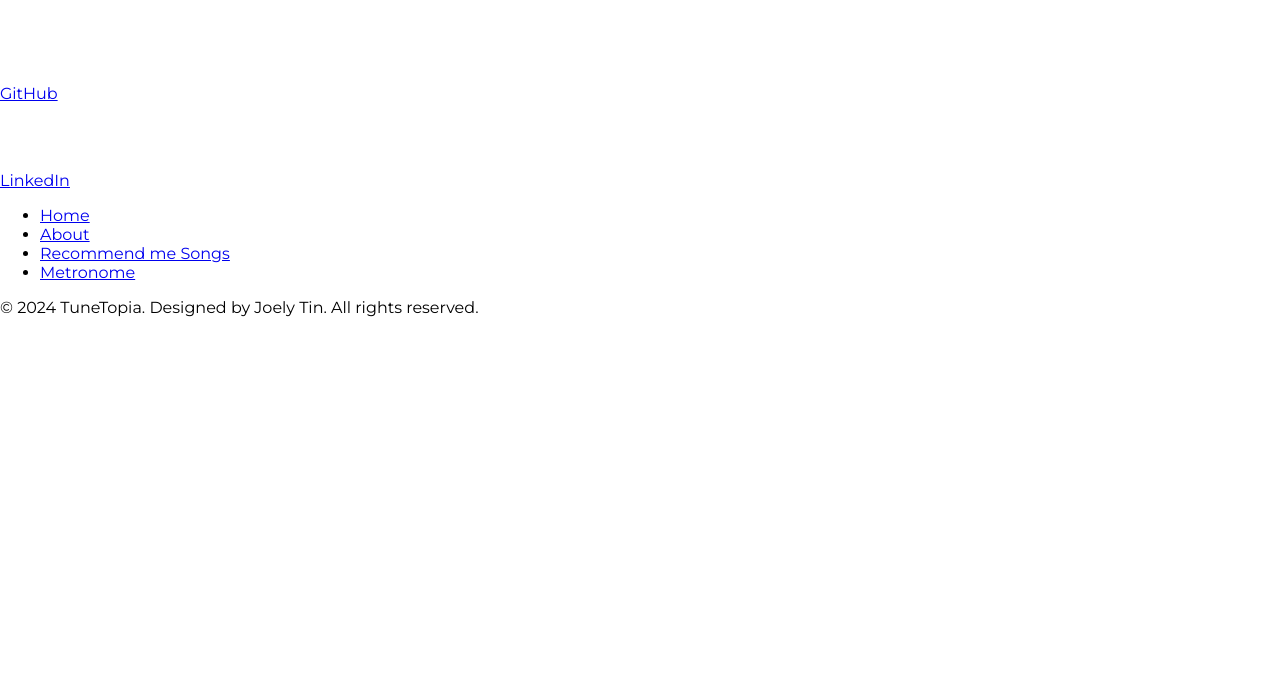
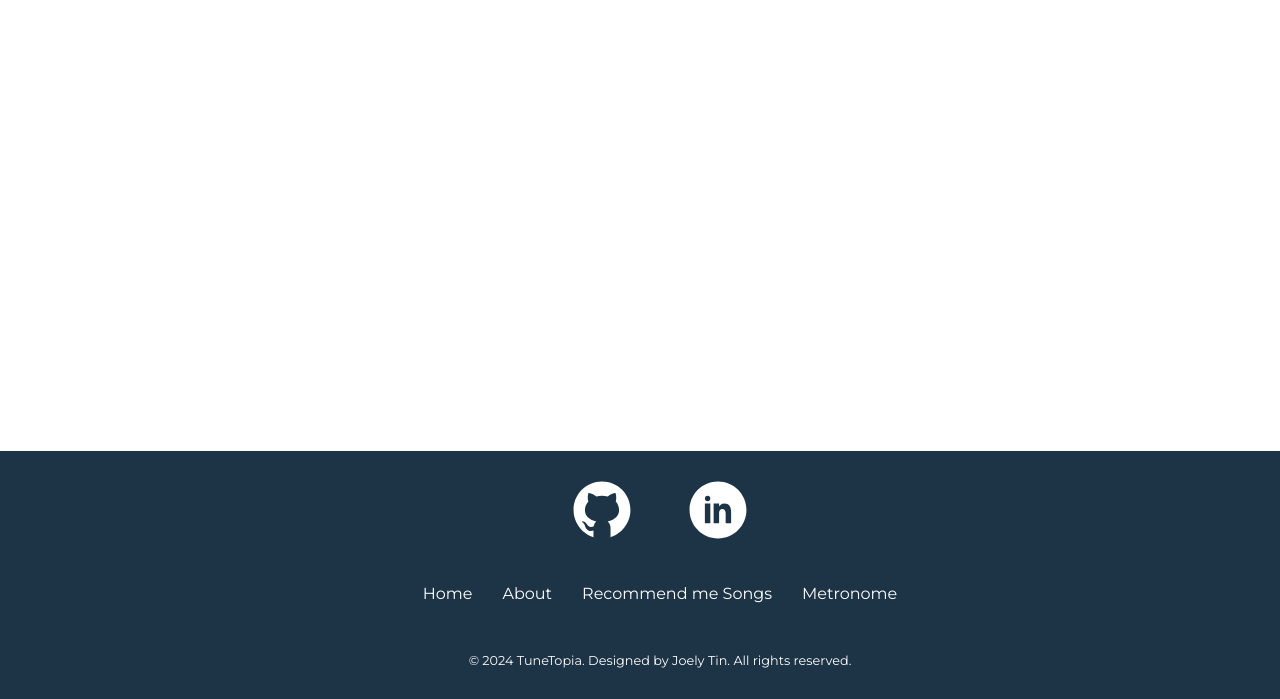
Before and after one commit to joelytin/TuneTopia, a Flask app: page /home in a window 1280 px wide. Shown: the part 101-800 px from the top of the page. Run offline with Flask 3, Linux system fonts and the light colour scheme; parts of the project's set-up code (start-up, migrations or seed data) failed here and were passed over.

Commit message:
Update footer styles

```diff
--- a/static/css/base-styles.css
+++ b/static/css/base-styles.css
@@ -37,3 +37,90 @@ nav div:hover {
    background-color: #ddd;
    color: black;
 }
+
+/* Footer */
+footer {
+   background-color: #1D3446;
+   color: #fff;
+   padding: 20px;
+   text-align: center;
+   font-family: 'Montserrat', sans-serif;
+   width: 100%;
+   height: 13rem;
+   position: fixed;
+   bottom: 0;
+}
+
+.social-icons {
+   display: flex;
+   justify-content: center;
+   margin-bottom: 20px;
+}
+
+.social-icons a {
+   color: #fff;
+   display: flex;
+   flex-direction: column;
+   align-items: center;
+   text-decoration: none;
+   position: relative;
+   width: 100px;
+   margin: 0.25rem 0.5rem;
+   img {
+       width: 70px;
+   }
+   &::before {
+       content: "";
+       opacity: 0;
+       transition: all 0.2s;
+       position: absolute;
+       background: radial-gradient(#223640 40%, transparent 70%);
+       top: -15px;
+       left: -15px;
+       height: 130px;
+       width: 130px;
+       border-radius: 100%;
+       z-index: -5;
+   }
+   div.hidden-label {
+       opacity: 0;
+       transition: all 0.2s;
+       color: #fff;
+       font-size: 0.8rem;;
+   }
+   &:focus, &:hover {
+       &::before, div.hidden-label {
+           opacity: 1;
+       }
+   }
+}
+
+.footer-nav {
+   margin-bottom: 50px;
+}
+
+.footer-nav ul {
+   list-style: none;
+   padding: 0;
+   margin: 0;
+   display: flex;
+   justify-content: center;
+}
+
+.footer-nav li {
+   margin: 0 15px;
+}
+
+.footer-nav a {
+   color: #fff;
+   text-decoration: none;
+   font-size: 1rem;
+}
+
+.footer-nav a:hover {
+   text-decoration: underline;
+}
+
+.footer-bottom {
+   font-size: 0.8rem;
+}
```
